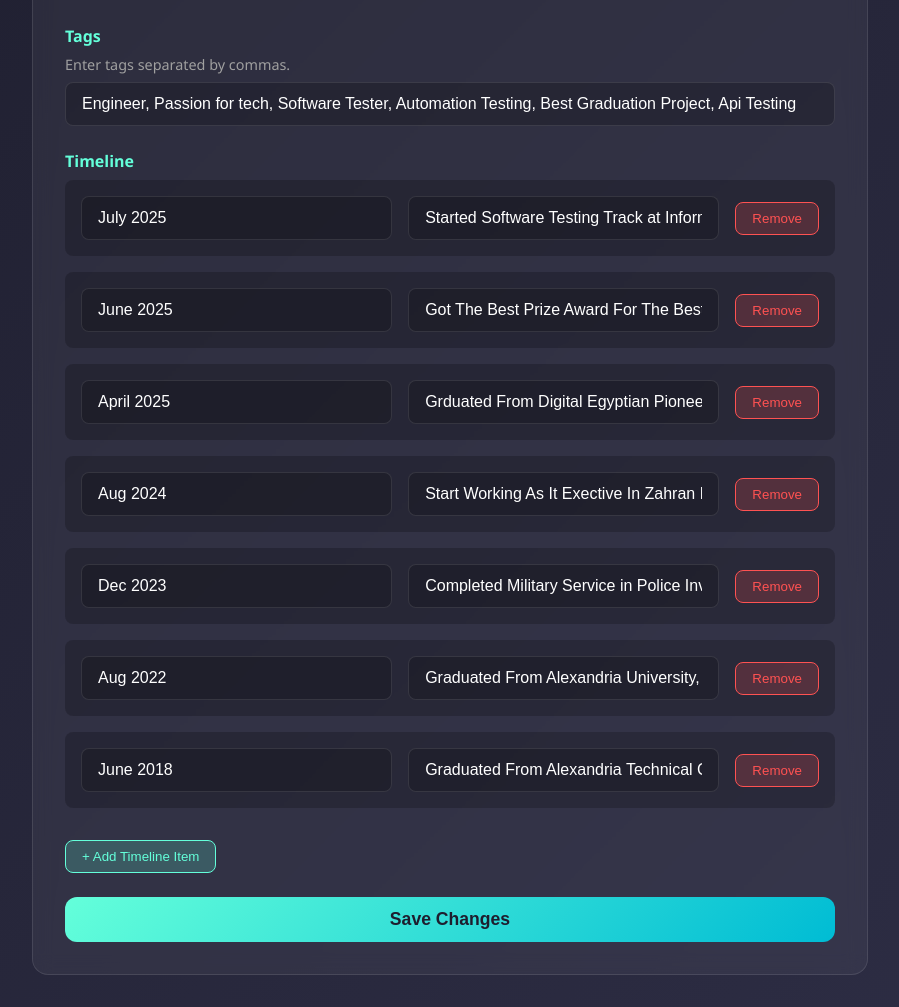
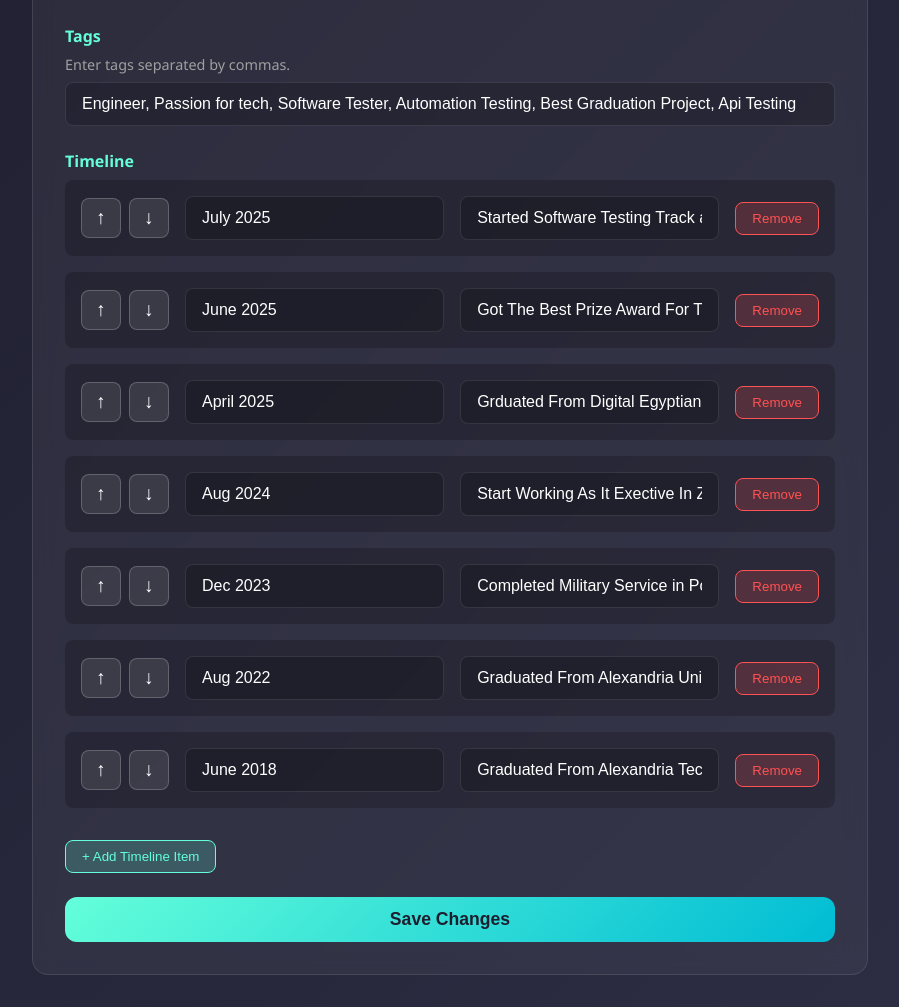
Before and after one commit to mogomaa2025/Gomaa-Portfolio-Python-Full-Stack, a Flask app: page /admin/about in a window 1280 px wide. Shown: the part 425-1432 px from the top of the page, without its empty margins (190-1089 px from the left). Run offline with Flask 3, Linux system fonts and the light colour scheme; the visitor is signed in with stand-in values (Sample User, id 1).

Commit message:
aboutadmin

```diff
--- a/templates/admin_about.html
+++ b/templates/admin_about.html
@@ -59,6 +59,14 @@
         .remove-btn:hover { background: #ff5252; color: white; }
         .add-btn { background: rgba(100,255,218,0.2); color: #64ffda; border-color: #64ffda; }
         .add-btn:hover { background: #64ffda; color: #1e1e2e; }
+        .move-up-btn, .move-down-btn {
+            background: rgba(255,255,255,0.1); color: white; border: 1px solid rgba(255,255,255,0.2);
+            padding: 0.5rem; border-radius: 8px; cursor: pointer; transition: all 0.3s ease;
+            display: flex; align-items: center; justify-content: center; width: 40px; height: 40px;
+            font-size: 1.2rem;
+        }
+        .move-up-btn:hover, .move-down-btn:hover { background: rgba(100,255,218,0.2); color: #64ffda; border-color: #64ffda; }
+        .timeline-item .controls { display: flex; gap: 0.5rem; }
     </style>
 </head>
 <body>
@@ -95,6 +103,10 @@
                     <div id="timeline-editor" class="timeline-editor">
                         {% for item in about_data.timeline %}
                         <div class="timeline-item">
+                            <div class="controls">
+                                <button type="button" class="move-up-btn" title="Move Up">↑</button>
+                                <button type="button" class="move-down-btn" title="Move Down">↓</button>
+                            </div>
                             <input type="text" name="timeline_year" class="form-input" placeholder="Year (e.g., June 2025)" value="{{ item.year }}">
                             <input type="text" name="timeline_content" class="form-input" placeholder="Content" value="{{ item.content }}">
                             <button type="button" class="remove-btn">Remove</button>
@@ -114,6 +126,20 @@
             if (e.target.classList.contains('remove-btn')) {
                 e.target.closest('.timeline-item').remove();
             }
+            if (e.target.classList.contains('move-up-btn')) {
+                const item = e.target.closest('.timeline-item');
+                const prev = item.previousElementSibling;
+                if (prev) {
+                    item.parentNode.insertBefore(item, prev);
+                }
+            }
+            if (e.target.classList.contains('move-down-btn')) {
+                const item = e.target.closest('.timeline-item');
+                const next = item.nextElementSibling;
+                if (next) {
+                    item.parentNode.insertBefore(next, item);
+                }
+            }
         });
 
         document.getElementById('add-timeline-item').addEventListener('click', function() {
@@ -121,6 +147,10 @@
             const newItem = document.createElement('div');
             newItem.className = 'timeline-item';
             newItem.innerHTML = `
+                <div class="controls">
+                    <button type="button" class="move-up-btn" title="Move Up">↑</button>
+                    <button type="button" class="move-down-btn" title="Move Down">↓</button>
+                </div>
                 <input type="text" name="timeline_year" class="form-input" placeholder="Year (e.g., June 2025)">
                 <input type="text" name="timeline_content" class="form-input" placeholder="Content">
                 <button type="button" class="remove-btn">Remove</button>
```
